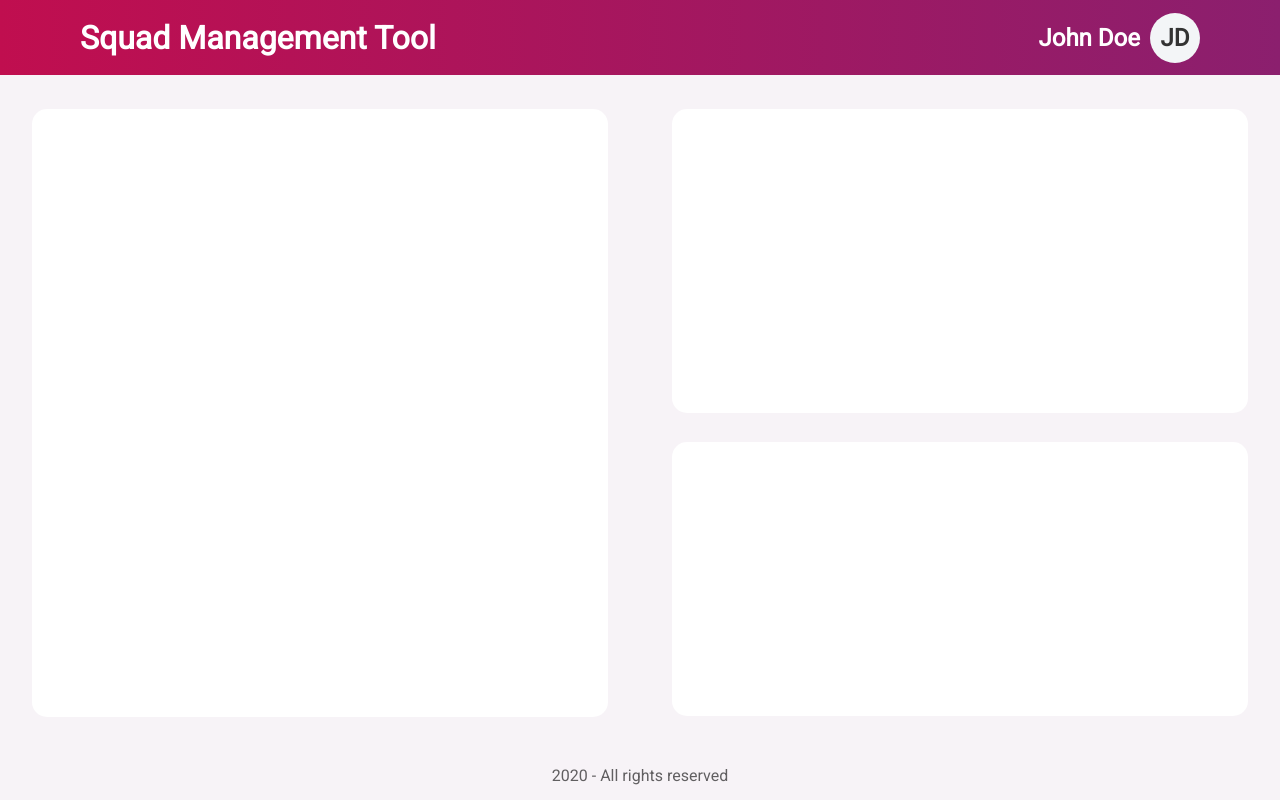
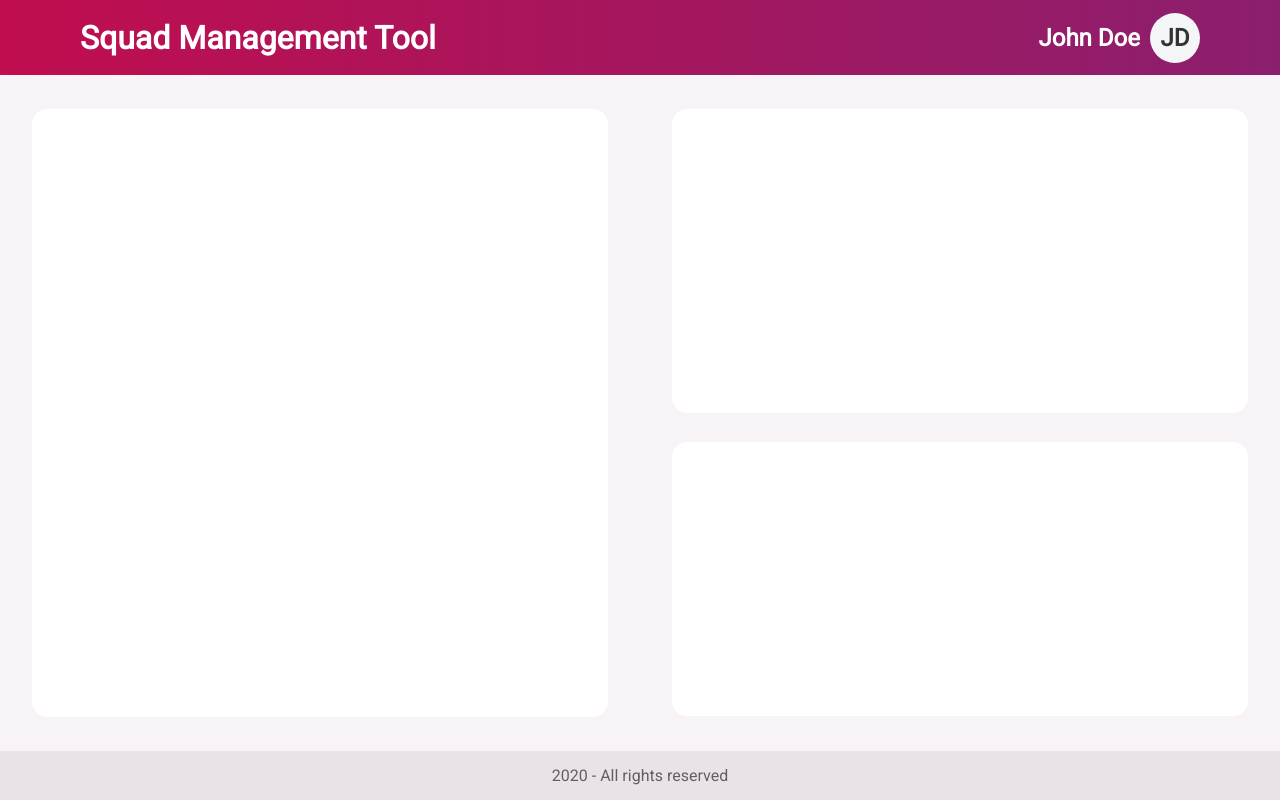
Before and after one commit to tarfao/venturus_teste, a React (Create React App) app: page / in a window 1280 px wide. Built offline with nearby package versions, Linux system fonts and the light colour scheme.

Commit message:
alterando cor de fundo do footer

```diff
--- a/src/componentes/ContainerNavFooter/styles.css
+++ b/src/componentes/ContainerNavFooter/styles.css
@@ -40,4 +40,6 @@ header{
     display: flex;
     justify-content: center;
     align-items: center;
+
+    background-color: #e9e3e9;
   }
```
